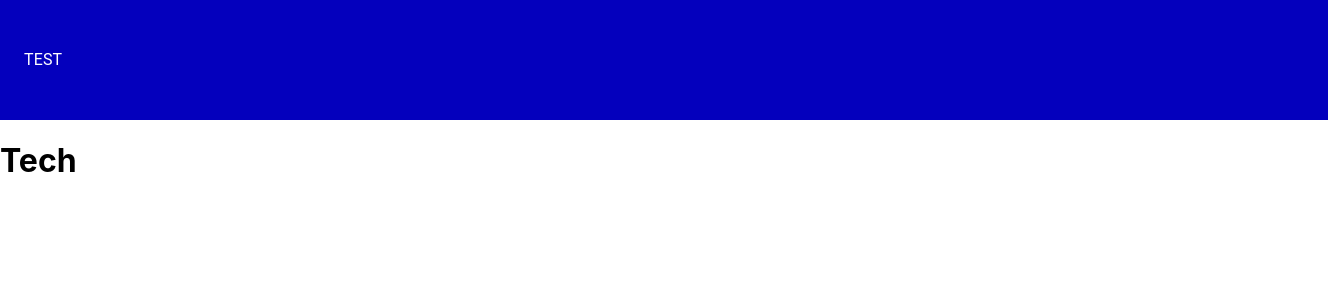
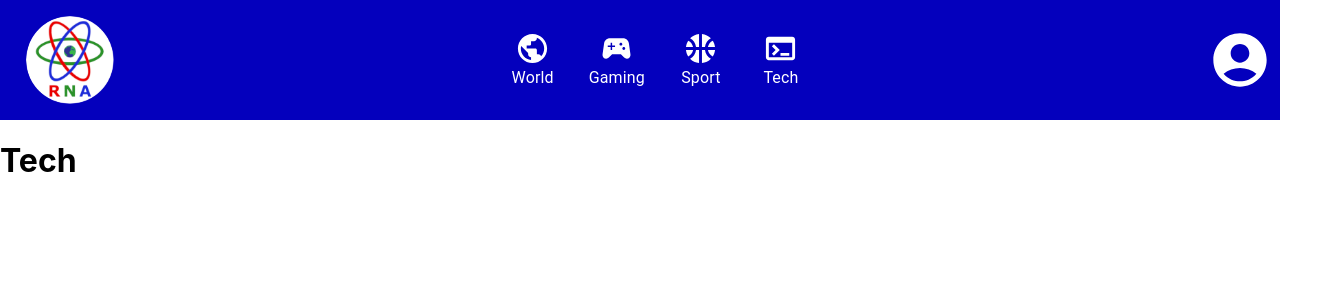
Before and after one commit to hmyhill/RNA-FE, a React (Create React App) app: page /tech in a window 1280 px wide. Shown: the top 300 px of the page, 1328 px wide, since content can reach past the window. Built offline with nearby package versions, Linux system fonts and the light colour scheme.

Commit message:
Completed Header - Finished Implementing v1 of the Header - Amended Navbar prop names - Added required modules

```diff
--- a/package.json
+++ b/package.json
@@ -5,6 +5,7 @@
   "dependencies": {
     "@emotion/react": "^11.11.1",
     "@emotion/styled": "^11.11.0",
+    "@mui/icons-material": "^5.14.15",
     "@mui/material": "^5.14.14",
     "@testing-library/jest-dom": "^5.17.0",
     "@testing-library/react": "^13.4.0",
--- a/src/components/shared/Navbar/Navbar.tsx
+++ b/src/components/shared/Navbar/Navbar.tsx
@@ -1,26 +1,150 @@
-import { Toolbar, Typography } from "@mui/material";
+import {
+  AccountCircle,
+  BadgeOutlined,
+  Logout,
+  Public,
+  SportsEsports,
+  SportsBasketball,
+  Terminal,
+  Upload
+} from "@mui/icons-material"
+import {
+  Avatar,
+  Box,
+  Button,
+  IconButton,
+  Link,
+  Menu,
+  MenuItem,
+  Toolbar,
+  Tooltip,
+  Typography
+} from "@mui/material";
+import { useState } from "react";
+import { useNavigate } from "react-router-dom";
 
 interface NavbarProps {
-  backgroundColor: string;
-  page: String;
+  pageName: string;
+  backgroundColour: string;
 }
 
 export default function Navbar(props: NavbarProps) {
+  const navigate = useNavigate();
+  const [open, setOpen] = useState(false);
+  const user = "Elliot(t)";
+
+
   return (
     <>
       <Toolbar
         sx={{
-          backgroundColor: props.backgroundColor,
-          width: "100%",
+          backgroundColor: props.backgroundColour,
+          width: "100vw",
           minHeight: "75px",
           height: "15vh",
+          elevation: 1,
           display: "flex",
-          flexWrap: "wrap"
+          flexWrap: "wrap",
+          padding: "0 !important",
         }}
       >
-        <Typography color={"white"} > TEST </Typography>
+        <Link href="/world" underline="none" sx={{marginLeft: "2vw"}} >
+          <Avatar id="logo" alt="RNA Logo" src={"/Logo512.png"} sx={{ height: "11vh", width:"auto" }}/>
+        </Link>
 
+        <Box sx = {{display: "flex", gap: 2, marginLeft: "auto"}}>
+          <Button
+            //disabled = {props.pageName === "world" ? true : false}
+            onClick={() => navigate("/world")}
+            sx={{flexDirection: "column", textTransform: "none", color: "#fff"}}
+          >
+            <Public fontSize="large"/>
+            <Typography sx= {{textAlign: "center"}}>World</Typography>
+          </Button>
 
+          <Button
+            //disabled = {props.pageName === "gaming" ? true : false}
+            onClick={() => navigate("/gaming")}
+            sx={{flexDirection: "column", textTransform: "none", color: "#fff" }}
+          >
+              <SportsEsports fontSize="large"/>
+              <Typography sx= {{textAlign: "center"}}>Gaming</Typography>
+          </Button>
+
+          <Button
+            //disabled = {props.pageName === "sport" ? true : false}
+            onClick={() => navigate("/sport")}
+            sx={{flexDirection: "column", textTransform: "none", color: "#fff"}}
+          >
+            <SportsBasketball fontSize="large"/>
+            <Typography sx= {{textAlign: "center"}}>Sport</Typography>
+          </Button>
+
+          <Button
+            //disabled = {props.pageName === "tech" ? true : false}
+            onClick={() => navigate("/tech")}
+            sx={{flexDirection: "column", textTransform: "none", color: "#fff"}}
+          >
+            <Terminal fontSize="large"/>
+            <Typography sx= {{textAlign: "center"}}>Tech</Typography>
+          </Button>
+        </Box>
+
+        <Box sx={{ marginLeft: "auto" }}>
+          <Tooltip title="View User Options">
+            <IconButton onClick={() => setOpen(!open)}>
+              <AccountCircle sx={{color: "#fff", fontSize: "8vh"}} />
+            </IconButton>
+          </Tooltip>
+          <Menu
+            sx={{ marginTop: "9vh" }}
+            id="menu-appbar"
+            anchorOrigin={{
+              vertical: "top",
+              horizontal: "right",
+            }}
+            keepMounted
+            transformOrigin={{
+              vertical: "top",
+              horizontal: "right",
+            }}
+            open={open}
+            onClose={()=> setOpen(false)}
+          >
+            <MenuItem key="manage" onClick={() => navigate("/account")}>
+              <div style={{ display: "flex", alignItems: "center"}}>
+                <BadgeOutlined sx={{
+                  fontSize:"32px",
+                }}
+                />
+                <div style={{ flexDirection: "column" }}>
+                  <Typography variant="body2" textAlign="center" marginLeft={"5px"}> {user} </Typography>
+                  <Typography variant="body2" textAlign="center" marginLeft={"5px"}> Manage Account </Typography>
+                </div>
+              </div>
+            </MenuItem>
+
+            <MenuItem key="manage" onClick={() => navigate("/upload")}>
+              <div style={{ display: "flex", alignItems: "center"}}>
+                <Upload sx={{
+                  fontSize:"32px"
+                }}
+                />
+                <Typography variant="body2" textAlign="center" marginLeft={"5px"}> Upload Story </Typography>
+              </div>
+            </MenuItem>
+
+            <MenuItem key="logout" onClick={() => navigate("/login")}>
+              <div style={{ display: "flex", alignItems: "center"}}>
+                <Logout sx={{
+                  fontSize:"32px"
+                }}
+                />
+                <Typography variant="body2" textAlign="center" marginLeft={"5px"}>Log Out</Typography>
+              </div>
+            </MenuItem>
+          </Menu>
+        </Box>
       </Toolbar>
     </>
   );
--- a/src/containers/Account/Account.tsx
+++ b/src/containers/Account/Account.tsx
@@ -3,7 +3,7 @@ import Navbar from "../../components/shared/Navbar/Navbar";
 const Account = () => {
   return (
     <>
-      <Navbar backgroundColor={"#7F7F7F"} page={"account"} />
+      <Navbar pageName={"account"} backgroundColour={"#7F7F7F"}/>
       <h1>Account</h1>
     </>
   );
--- a/src/containers/Gaming/Gaming.tsx
+++ b/src/containers/Gaming/Gaming.tsx
@@ -3,7 +3,7 @@ import Navbar from "../../components/shared/Navbar/Navbar";
 const Gaming = () => {
   return (
     <>
-      <Navbar backgroundColor={"#0E7A0D"} page={"gaming"}/>
+      <Navbar pageName={"gaming"} backgroundColour={"#0E7A0D"}/>
       <h1>Gaming</h1>
     </>
   );
--- a/src/containers/OurNews/OurNews.tsx
+++ b/src/containers/OurNews/OurNews.tsx
@@ -3,7 +3,7 @@ import Navbar from "../../components/shared/Navbar/Navbar";
 const OurNews = () => {
   return (
     <>
-      <Navbar backgroundColor={"purple"} page={"ourNews"} />
+      <Navbar pageName={"ourNews"} backgroundColour={"#8A21DD"} />
       <h1>Our News</h1>
     </>
   );
--- a/src/containers/Sport/Sport.tsx
+++ b/src/containers/Sport/Sport.tsx
@@ -3,7 +3,7 @@ import Navbar from "../../components/shared/Navbar/Navbar";
 const Sport = () => {
   return (
     <>
-      <Navbar backgroundColor={"#FF7A00"} page={"sport"} />
+      <Navbar pageName={"sport"} backgroundColour={"#FF7A00"} />
       <h1>Sport</h1>
     </>
   );
--- a/src/containers/Tech/Tech.tsx
+++ b/src/containers/Tech/Tech.tsx
@@ -3,7 +3,7 @@ import Navbar from "../../components/shared/Navbar/Navbar";
 const Tech = () => {
   return (
     <>
-      <Navbar backgroundColor={"#0400BD"} page={"tech"}/>
+      <Navbar pageName={"tech"} backgroundColour={"#0400BD"}/>
       <h1>Tech</h1>
     </>
   );
--- a/src/containers/Upload/Upload.tsx
+++ b/src/containers/Upload/Upload.tsx
@@ -3,7 +3,7 @@ import Navbar from "../../components/shared/Navbar/Navbar";
 const Upload = () => {
   return (
     <>
-      <Navbar backgroundColor={"#7F7F7F"} page={"upload"} />
+      <Navbar pageName={"upload"} backgroundColour={"#7F7F7F"}/>
       <h1>Upload</h1>
     </>
   );
--- a/src/containers/World/World.tsx
+++ b/src/containers/World/World.tsx
@@ -3,7 +3,7 @@ import Navbar from "../../components/shared/Navbar/Navbar";
 const World = () => {
   return (
     <>
-      <Navbar backgroundColor={"#e90000"} page={"world"}/>
+      <Navbar pageName={"world"} backgroundColour={"#e90000"}/>
       <h1>WORLD</h1>
     </>
   );
```
Also changed, not shown: 1 other file (tests, documents, lock files or other folders).
